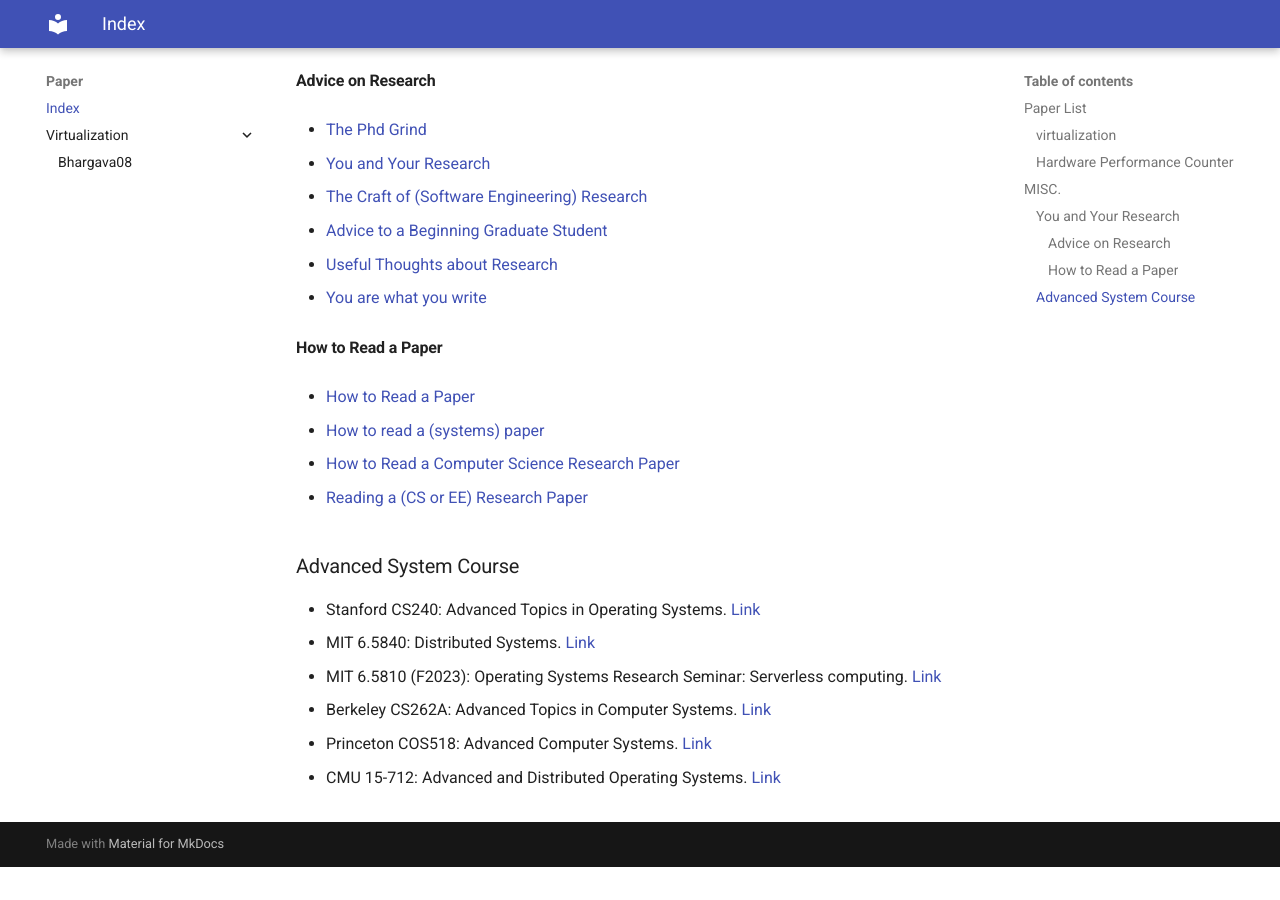
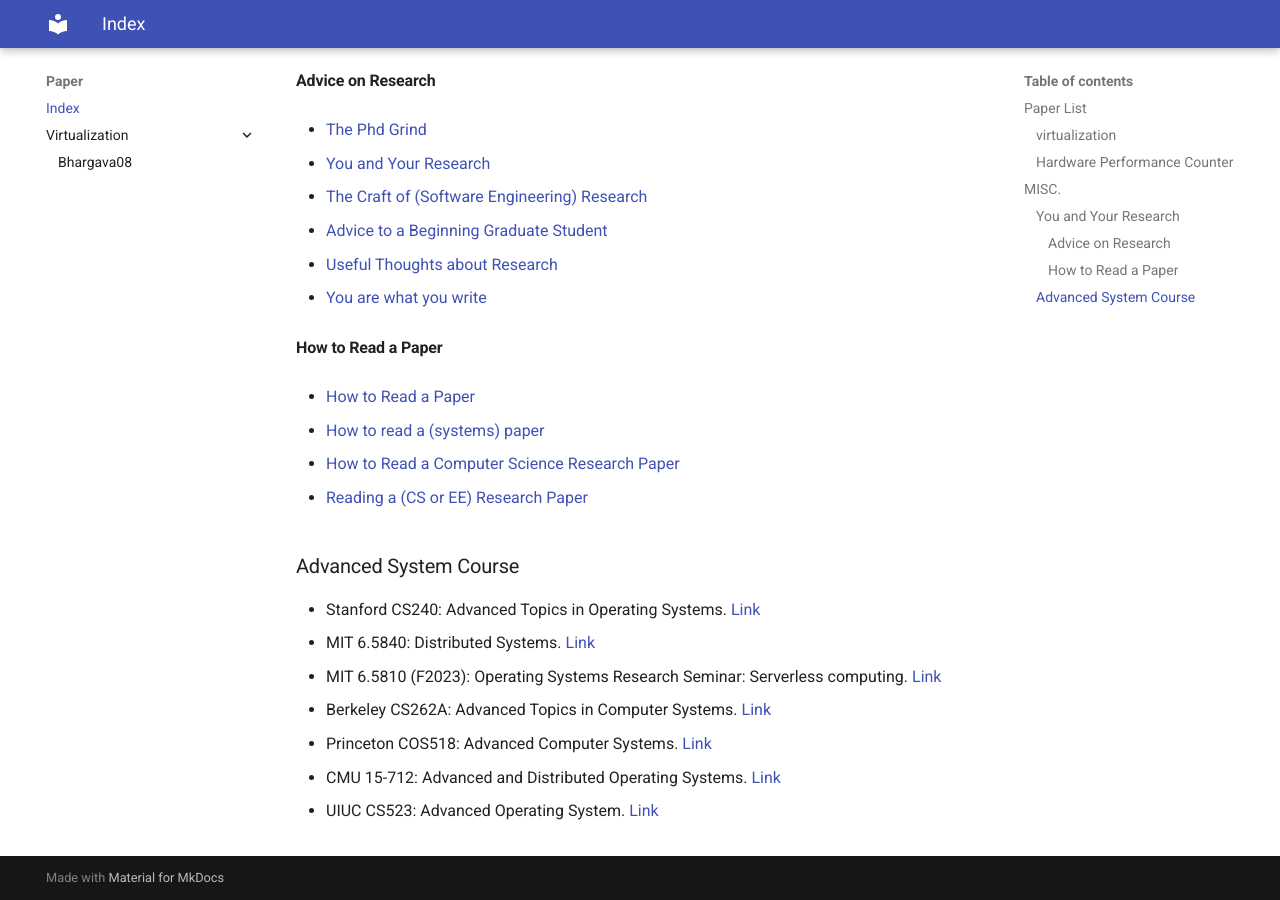
Before and after one commit to songmuhan/songmuhan.github.io, an MkDocs documentation site: the page built from docs/index.md, in a window 1280 px wide and 900 px high, scrolled down 736 px. Built offline with MkDocs 1.6.1 and Material for MkDocs 9.7.7, drawn with Linux system fonts in a browser that asks for light colours; before the commit the page ends 1603 px from its top, so only the background shows below that.

Commit message:
docs(index): add uiuc advanced operating system course to misc
Signed-off-by: Muhan Song <songmuhan@stu.pku.edu.cn>

```diff
--- a/docs/index.md
+++ b/docs/index.md
@@ -65,3 +65,5 @@ I am currently focusing on Computer System and Architecture, especially **virtua
 - Princeton COS518: Advanced Computer Systems. [Link](https://www.cs.princeton.edu/courses/archive/spring19/cos518/syllabus.html)
 
 - CMU 15-712: Advanced and Distributed Operating Systems. [Link](https://www.cs.cmu.edu/~15712/syllabus.html)
+
+- UIUC CS523: Advanced Operating System. [Link](https://cs523-uiuc.github.io/spring23/index.html)
```
